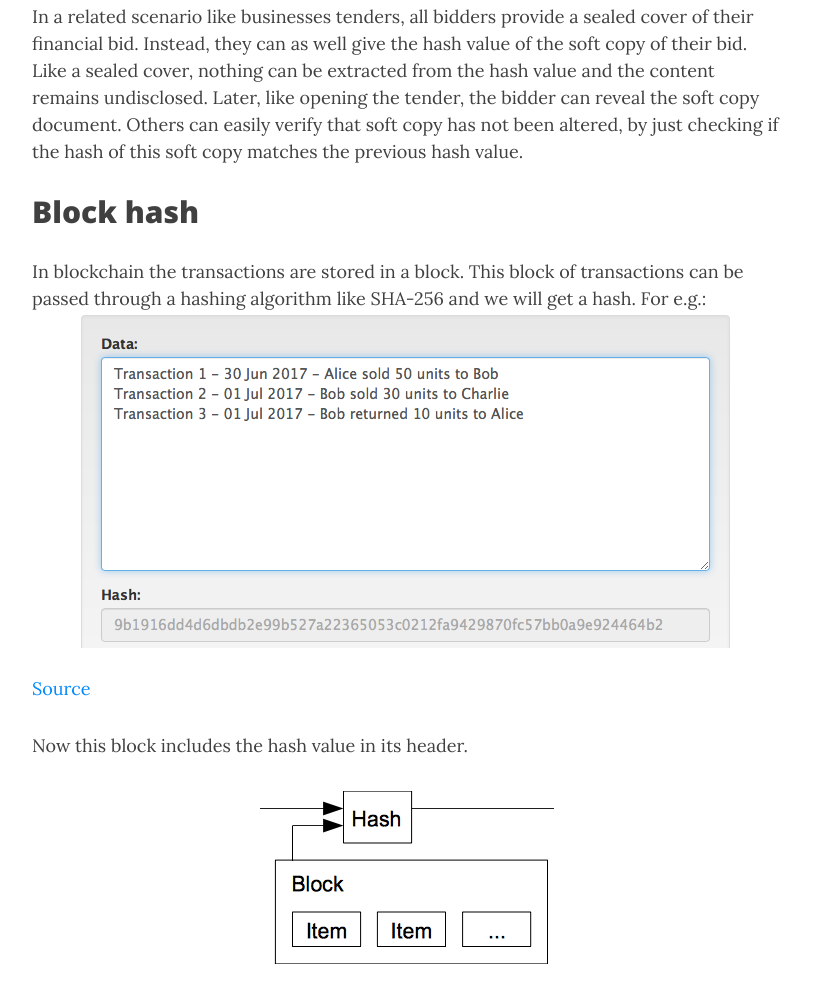
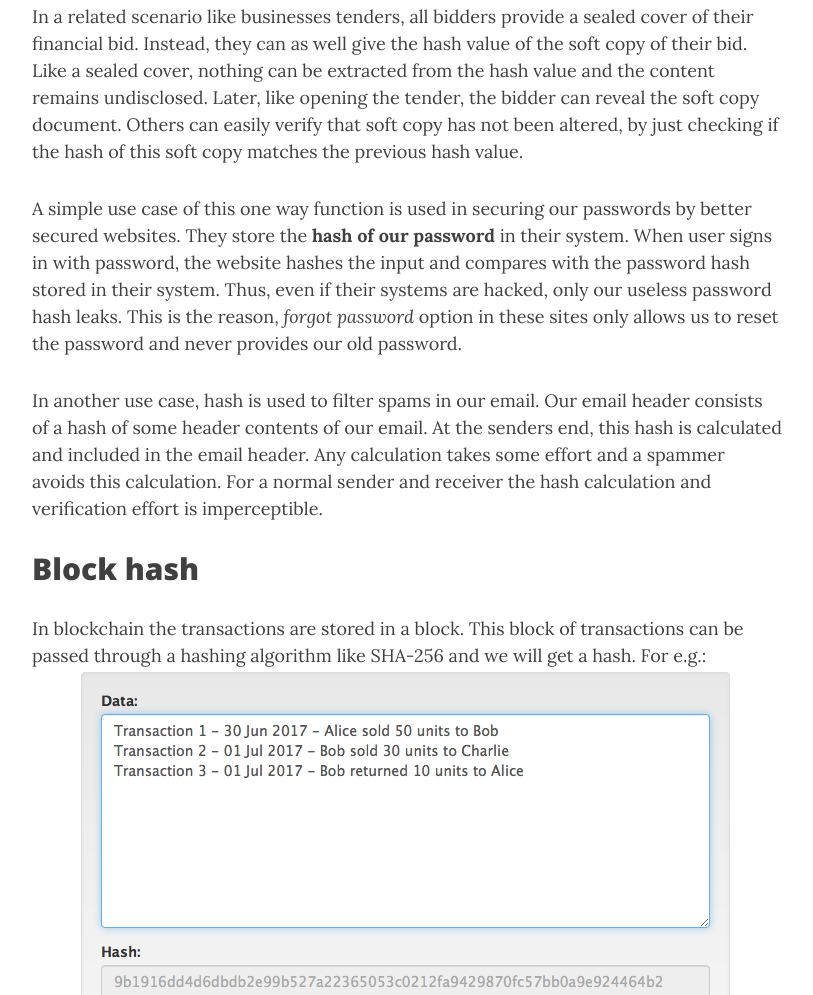
Before and after one commit to govidat/blog, a plain HTML site: page post/blockchain-basics-cryptography/index.html in a window 1280 px wide. Shown: the part 1530-2525 px from the top of the page, without its empty margins (233-1046 px from the left). Drawn offline with nearby package versions, Linux system fonts and the light colour scheme; some packages are replaced by stand-ins of ours; a script that the page names is missing.

Commit message:
new presentation added

```diff
--- a/post/blockchain-basics-cryptography/index.html
+++ b/post/blockchain-basics-cryptography/index.html
@@ -212,6 +212,10 @@ The hex value using SHA-256 using any <a href="http://hash.online-convert.com/sh
 
 <p>In a related scenario like businesses tenders, all bidders provide a sealed cover of their financial bid. Instead, they can as well give the hash value of the soft copy of their bid. Like a sealed cover, nothing can be extracted from the hash value and the content remains undisclosed. Later, like opening the tender, the bidder can reveal the soft copy document. Others can easily verify that soft copy has not been altered, by just checking if the hash of this soft copy matches the previous hash value.</p>
 
+<p>A simple use case of this one way function is used in securing our passwords by better secured websites. They store the <strong>hash of our password</strong> in their system. When user signs in with password, the website hashes the input and compares with the password hash stored in their system. Thus, even if their systems are hacked, only our useless password hash leaks. This is the reason, <em>forgot password</em> option in these sites only allows us to reset the password and never provides our old password.</p>
+
+<p>In another use case, hash is used to filter spams in our email. Our email header consists of a hash of some header contents of our email. At the senders end, this hash is calculated and included in the email header. Any calculation takes some effort and a spammer avoids this calculation. For a normal sender and receiver the hash calculation and verification effort is imperceptible.</p>
+
 <h2 id="block-hash">Block hash</h2>
 
 <p>In blockchain the transactions are stored in a block. This block of transactions can be passed through a hashing algorithm like SHA-256 and we will get a hash.
```
